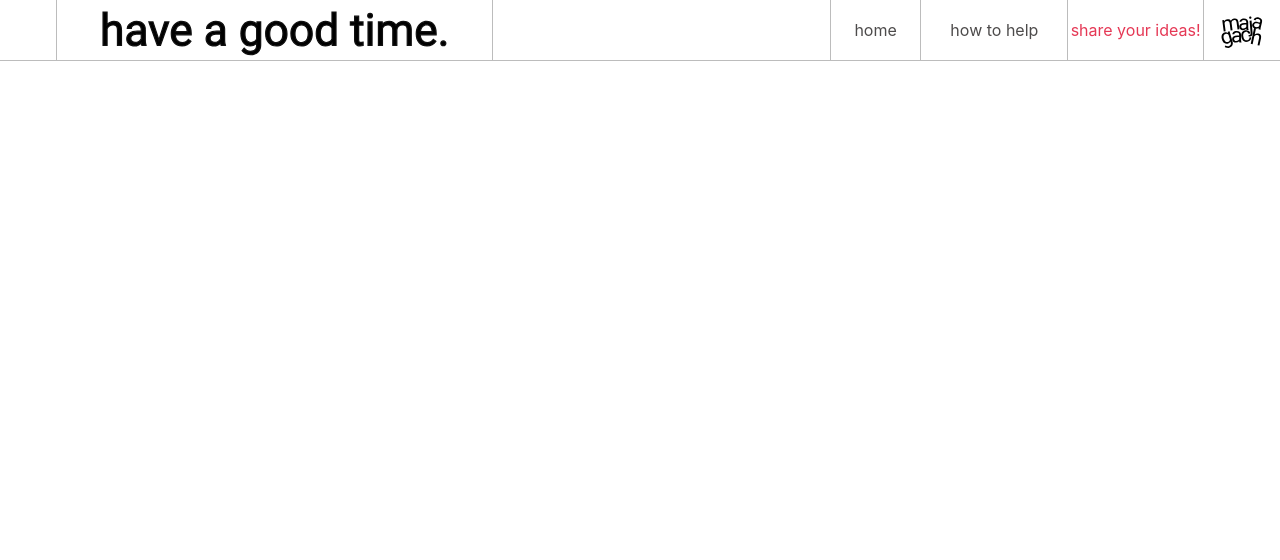
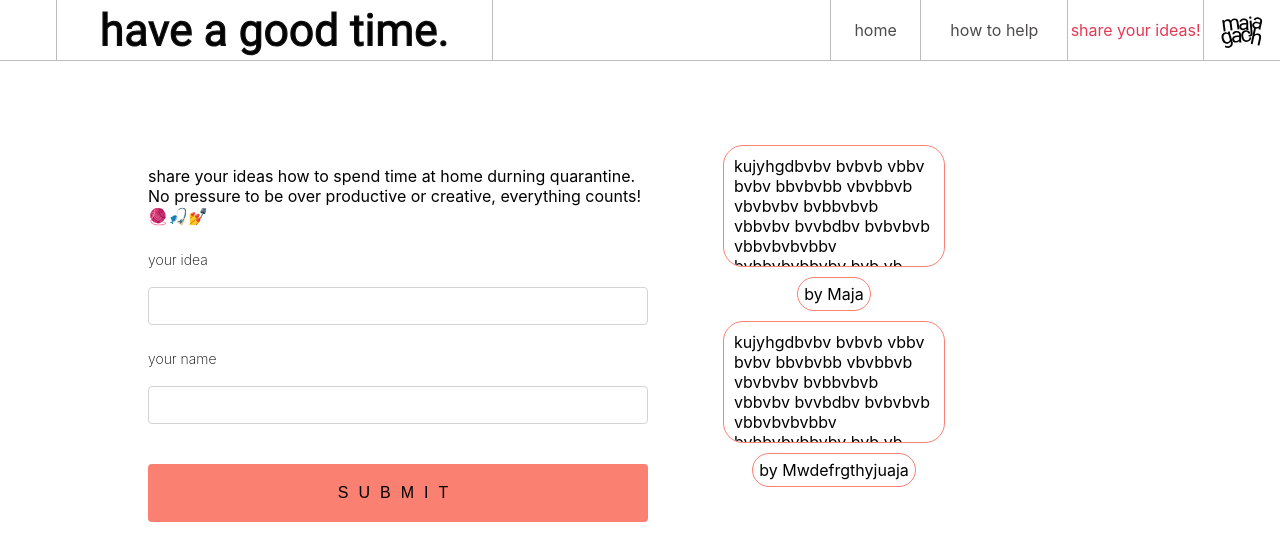
Before and after one commit to maja0000/have-a-good-time, a React (Create React App) app in the folder client/: page /add-ideas in a window 1280 px wide. Shown: the top 560 px of the page. Built offline with nearby package versions, Linux system fonts and the light colour scheme.

Commit message:
form in help component

```diff
--- a/client/package.json
+++ b/client/package.json
@@ -8,6 +8,7 @@
     "@testing-library/user-event": "^7.1.2",
     "react": "^16.13.1",
     "react-dom": "^16.13.1",
+    "react-hook-form": "^5.7.2",
     "react-router-dom": "^5.1.2",
     "react-scripts": "3.4.1"
   },
--- a/client/src/components/addideas/AddIdeas.js
+++ b/client/src/components/addideas/AddIdeas.js
@@ -1,7 +1,78 @@
-import React from 'react';
+import React, { useState } from 'react';
+// import "react-toastify/dist/ReactToastify.css";
+// import { toast } from "react-toastify";
 import './addideas.css';
 
 function AddIdeas() {
-  return <div className="wrapper"></div>;
+  const [sent, setSent] = useState(false);
+  // const [flash, setFlash] = useState(true);
+
+  const [data, setData] = useState({
+    idea: '',
+    author: '',
+  });
+
+  const handleSubmit = (event) => {
+    // event.preventDefault();
+    fetch('???', {
+      method: 'POST',
+      headers: new Headers({
+        'Content-Type': 'application/json',
+      }),
+      body: JSON.stringify(data),
+    })
+      .then((res) => res.json())
+      .then(
+        (res) => setSent(res.sent),
+        (err) => setSent(err.sent)
+      );
+    // sent ? toast.success("yaaas") : toast.error("nope");
+  };
+
+  const updateData = (event) => {
+    setData({ ...data, [event.target.name]: event.target.value });
+  };
+
+  return (
+    <>
+      <div className="form-wrapper">
+        <form onSubmit={handleSubmit}>
+          <p>
+            share your ideas how to spend time at home durning quarantine. No
+            pressure to be over productive or creative, everything counts!
+            🧶🎣💅{' '}
+          </p>
+          <label>your idea</label>
+          <input name="idea" defaultValue="" onChange={updateData} />
+          <label>your name</label>
+          <input name="author" defaultValue="" onChange={updateData} />
+          <input type="submit" />
+        </form>
+        <div className="ideas-container">
+          <div className="one-idea-name">
+            <div className="user-idea">
+              kujyhgdbvbv bvbvb vbbv bvbv bbvbvbb vbvbbvb vbvbvbv bvbbvbvb
+              vbbvbv bvvbdbv bvbvbvb vbbvbvbvbbv bvbbvbvbbvbv bvb vb vbvbb
+              vbvbvbbvbvbvvbdbvbvbvbv bvbbvb vbv bbvb vb bvbvbbv bvbvbvbvbv bbv
+              bvbv
+              bbvbvbvvbdbvbvbvbvbvbbvbvbvbbvbvbbvbvbbvbvbvbvbvbvbbvbvbvbbvbvbvvbvbtrfedej789o
+            </div>
+            <span className="user-name">by Maja</span>
+          </div>
+          <div className="one-idea-name">
+            <div className="user-idea">
+              kujyhgdbvbv bvbvb vbbv bvbv bbvbvbb vbvbbvb vbvbvbv bvbbvbvb
+              vbbvbv bvvbdbv bvbvbvb vbbvbvbvbbv bvbbvbvbbvbv bvb vb vbvbb
+              vbvbvbbvbvbvvbdbvbvbvbv bvbbvb vbv bbvb vb bvbvbbv bvbvbvbvbv bbv
+              bvbv
+              bbvbvbvvbdbvbvbvbvbvbbvbvbvbbvbvbbvbvbbvbvbvbvbvbvbbvbvbvbbvbvbvvbvbtrfedej789o
+            </div>
+            <span className="user-name">by Mwdefrgthyjuaja</span>
+          </div>
+        </div>
+      </div>
+    </>
+  );
 }
+
 export default AddIdeas;
--- a/client/src/components/addideas/addideas.css
+++ b/client/src/components/addideas/addideas.css
@@ -0,0 +1,130 @@
+.form-wrapper {
+  height: 80%;
+  width: 80%;
+  display: flex;
+  flex-direction: row;
+  padding-top: 100px;
+  align-items: center;
+  margin: auto;
+}
+.ideas-container {
+  display: flex;
+  flex-wrap: wrap;
+  padding: 10px;
+}
+form {
+  max-width: 500px;
+  margin: 50px 60px 0 20px;
+}
+.one-idea-name {
+  display: flex;
+  flex-direction: column;
+  align-items: center;
+}
+.user-idea {
+  height: 100px;
+  width: 200px;
+  border-radius: 20px;
+  border: 1px solid salmon;
+  margin: 5px;
+  padding: 10px;
+  overflow-y: auto;
+}
+.user-name {
+  border-radius: 20px;
+  border: 1px solid salmon;
+  margin: 5px;
+  padding: 6px;
+  overflow-y: auto;
+}
+input {
+  display: block;
+  box-sizing: border-box;
+  width: 100%;
+  border-radius: 4px;
+  border: 1px solid lightgray;
+  padding: 10px 15px;
+  margin-bottom: 10px;
+  font-size: 14px;
+}
+
+label {
+  line-height: 2;
+  text-align: left;
+  display: block;
+  margin-bottom: 13px;
+  margin-top: 20px;
+  color: black;
+  font-size: 14px;
+  font-weight: 200;
+}
+
+button[type='submit'],
+input[type='submit'] {
+  background: salmon;
+  color: black;
+  text-transform: uppercase;
+  border: none;
+  margin-top: 40px;
+  padding: 20px;
+  font-size: 16px;
+  font-weight: 100;
+  letter-spacing: 10px;
+}
+
+button[type='submit']:hover,
+input[type='submit']:hover {
+  background: #ffc735;
+  color: black;
+}
+
+button[type='submit']:active,
+input[type='button']:active,
+input[type='submit']:active {
+  transition: 0.3s all;
+  transform: translateY(3px);
+  border: 1px solid transparent;
+  opacity: 0.8;
+}
+
+input:disabled {
+  opacity: 0.4;
+}
+
+input[type='button']:hover {
+  transition: 0.3s all;
+}
+
+button[type='submit'],
+input[type='button'],
+input[type='submit'] {
+  -webkit-appearance: none;
+}
+
+button[type='button'] {
+  display: block;
+  appearance: none;
+  background: white;
+  color: black;
+  border: none;
+  /* text-transform: uppercase; */
+  padding: 10px 20px;
+  border-radius: 4px;
+}
+
+button {
+  display: block;
+  appearance: none;
+  margin-top: 40px;
+  border: 1px solid #333;
+  margin-bottom: 20px;
+  text-transform: uppercase;
+  padding: 10px 20px;
+  border-radius: 4px;
+}
+
+@media (max-width: 900px) {
+  .form-wrapper {
+    flex-direction: column;
+  }
+}
--- a/client/src/components/introduction/Introduction.jsx
+++ b/client/src/components/introduction/Introduction.jsx
@@ -50,11 +50,12 @@ function Introduction() {
         <div className="illustration"></div>
         <div className="couple-of-ideas"></div>
       </div>
-      <div className="bottom-graphic">
+      <div className="all-ideas">
         {ideas.map((idea, index) => (
           <SingleIdea key={index} ideas={idea} />
         ))}
       </div>
+      <div className="bottom-graphic"></div>
     </>
   );
 }
--- a/client/src/components/introduction/SingleIdea.js
+++ b/client/src/components/introduction/SingleIdea.js
@@ -2,19 +2,9 @@ import React from 'react';
 import './singleidea.css';
 
 function SingleIdea({ ideas, img }) {
-  console.log(ideas.img);
   const style = {
     ideaPic: {
       backgroundImage: `url("${ideas.img}")`,
-      // backgroundSize: '200px',
-      height: '200px',
-      backgroundPosition: 'center',
-      backgroundSize: 'cover',
-      backgroundRepeat: 'noRepeat',
-      float: 'left',
-      display: 'inline',
-      width: '49%',
-      marginTop: '20px',
     },
   };
   return (
@@ -25,7 +15,7 @@ function SingleIdea({ ideas, img }) {
             <div className="idea-title">{ideas.title}</div>
             <div className="idea-description">{ideas.description}</div>
           </div>
-          <div style={style.ideaPic}></div>
+          <div className="idea-pic" style={style.ideaPic}></div>
         </div>
       </div>
     </>
--- a/client/src/components/introduction/introduction.css
+++ b/client/src/components/introduction/introduction.css
@@ -42,3 +42,7 @@
   background-size: 100%;
   border-radius: 10px;
 }
+.all-ideas {
+  position: absolute;
+  top: 850px;
+}
--- a/client/src/components/introduction/singleidea.css
+++ b/client/src/components/introduction/singleidea.css
@@ -8,6 +8,8 @@
 }
 .idea-wrapper {
   width: 60%;
+  height: 100%;
+  background-color: pink;
   align-content: center;
   margin-left: auto;
   margin-right: auto;
@@ -16,16 +18,45 @@
   color: white;
   font-weight: bold;
   font-size: 2em;
-  height: 100%;
+  height: 20%;
   width: 100%;
   padding: 20px 0 20px 0;
 }
 .idea-info {
   float: left;
   display: inline;
+
   width: 49%;
 }
 .idea-description {
+  overflow: scroll;
+  height: 160px;
   color: white;
   /* padding: 0 0 0 20px; */
 }
+.idea-pic {
+  height: 200px;
+  background-position: center;
+  background-size: cover;
+  background-repeat: no-repeat;
+  float: left;
+  display: inline;
+  width: 49%;
+  margintop: 20px;
+}
+@media (max-width: 750px) {
+  .idea-wrapper {
+    width: 80%;
+  }
+  /* .about-me-paragraph {
+    width: 100%;
+  } */
+}
+@media (max-width: 550px) {
+  .idea-wrapper {
+    width: 80%;
+  }
+  .idea-pic {
+    display: block;
+  }
+}
```
Also changed, not shown: 1 other file (tests, documents, lock files or other folders).
